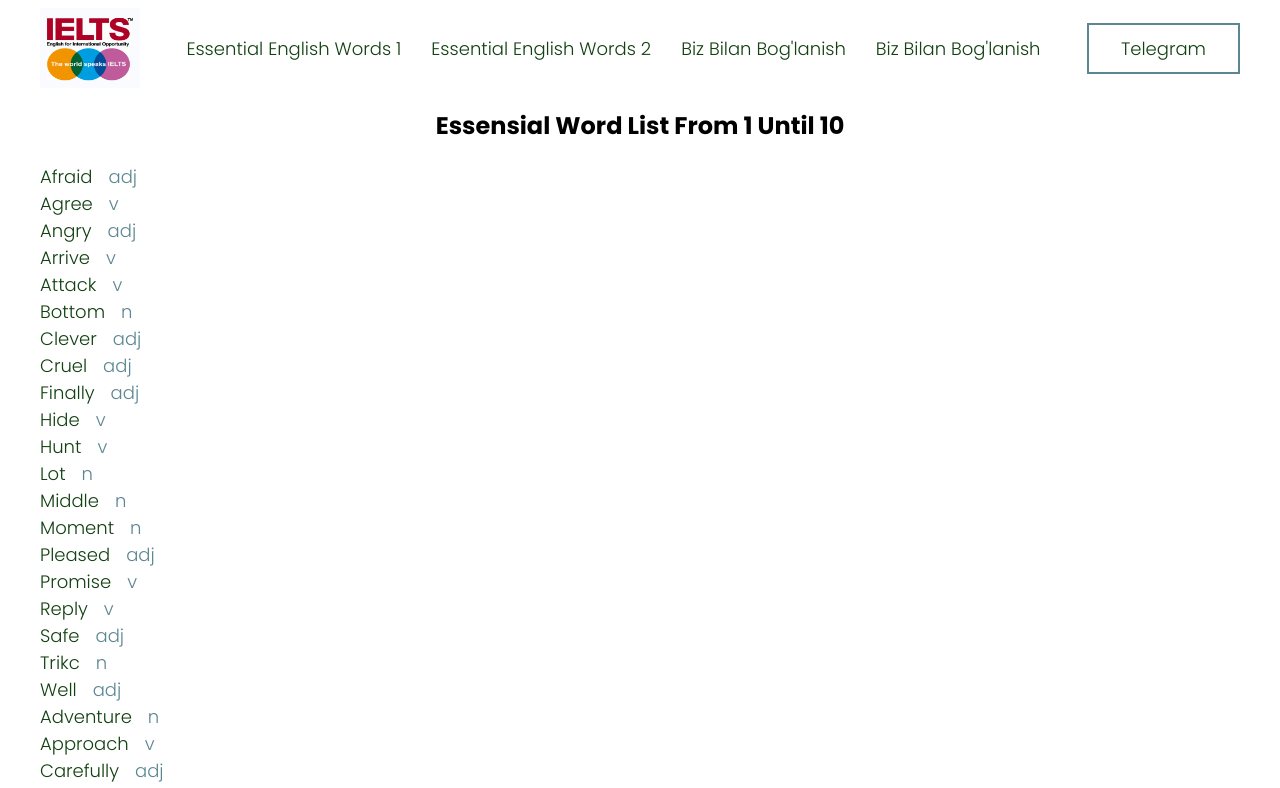
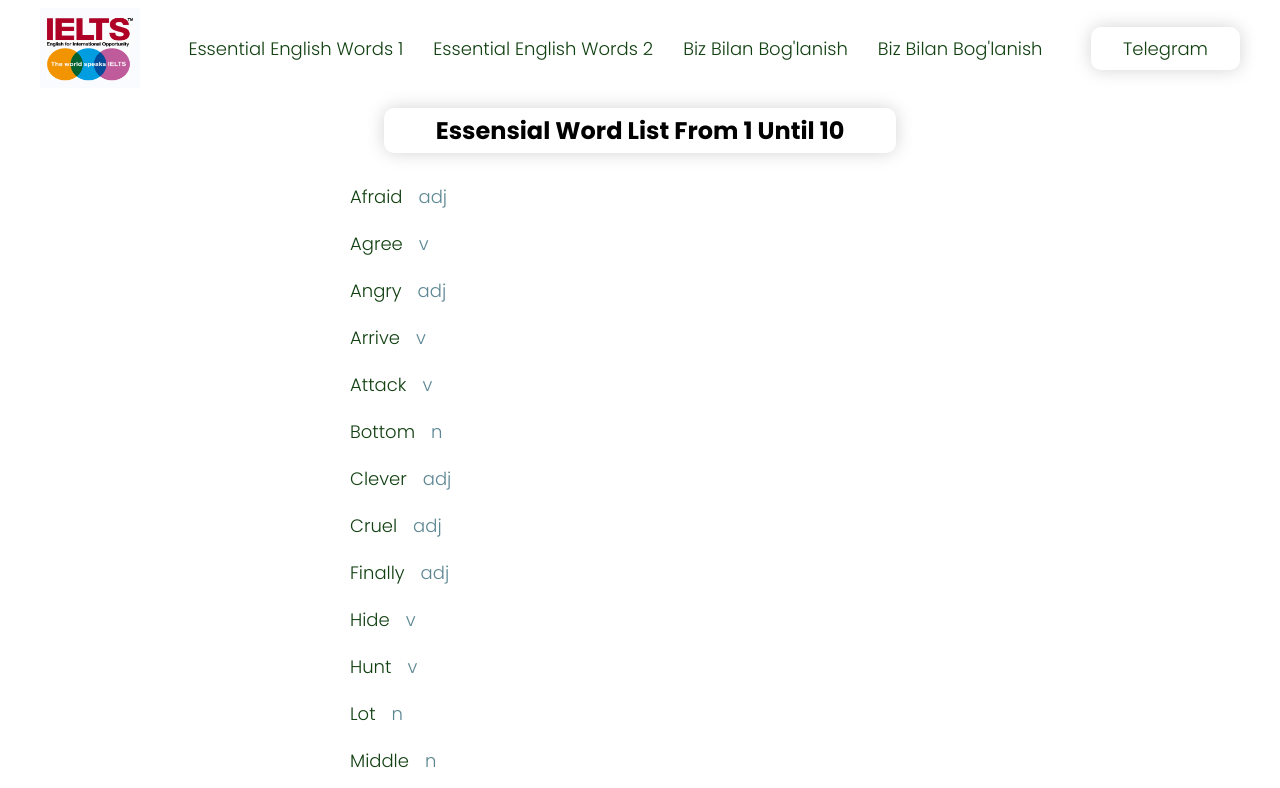
Before and after one commit to otash-97/ielts, a plain HTML site: page index.html in a window 1280 px wide. Shown: the top 788 px of the page. Drawn offline with Linux system fonts and the light colour scheme.

Commit message:
add hover effect btn and h2 and info-link

```diff
--- a/css/style.css
+++ b/css/style.css
@@ -80,28 +80,44 @@ li{
   padding: 0;
   list-style: none;
 }
-h2{
+.info-heading{
+  width: 100%;
+  display: flex;
+  justify-content: center;
+
+}
+.heading{
   text-transform: capitalize;
   font-family: 'Poppins', serif;
   font-weight: 700;
   text-align: center;
+  box-shadow: 0 0 18px 0 #0000002c;
+  border-radius: 10px;
+  padding: 5px 52px;
+  /* margin: 30px; */
+  transition: box-shadow 0.4s ease;
+
+}
+.heading:hover{
+  box-shadow: 0 0 5px 0 #0000002c;
 }
 img{
   display: block;
 }
 
 .btn{
-  background-color: #FFF;
-  padding: 10px 32px;
-  border: 2px solid #5C8692;
-  /* border-radius: 12px; */
+  box-shadow: 0 0 18px 0 #0000002c;
+  border-radius: 10px;
+  box-sizing: border-box;
+  /* margin: 30px; */
+  transition: box-shadow 0.4s ease;
+  padding: 8px 32px;
 }
-.btn-orange{
-  transition: background-color 0.4s ease;
-  transition: border 0.4s ease;
+
+.btn-orange:hover{
+  box-shadow: 0 0 5px 0 #0000002c;
 
 }
-
 
 
 
@@ -114,14 +130,24 @@ img{
 /*-------------------------------------section----info--------------------------------------*/
 .info{
   /* margin-left: 360px; */
+  width: 600px;
+  margin: 0 auto;
+
+}
+.info-link{
+  font-family:'Poppins', serif ;
+  font-weight: 300;
+  padding: 10px;
+  display: inline-block;
+  transition: box-shadow 0.3s ease;
+}
+.info-link:hover{
+  font-weight: 400;
+  box-shadow: 0 0 18px 0 #0000002c;
+  border-radius: 10px;
 
 }
 
-.btn-orange:hover{
-  color: #fff;
-  background-color: #5C8692;
-  border: 2px solid #fff;
-}
 .hover{
   display: none;
   transition: color 0.4s ease;
--- a/index.html
+++ b/index.html
@@ -32,7 +32,7 @@
   <section>
     <div class="container">
       <div class="info-heading">
-        <h2>essensial word list from 1 until 10</h2>
+        <h2 class="heading">essensial word list from 1 until 10</h2>
       </div>
       <div class="page">
         <div class="info">
```
